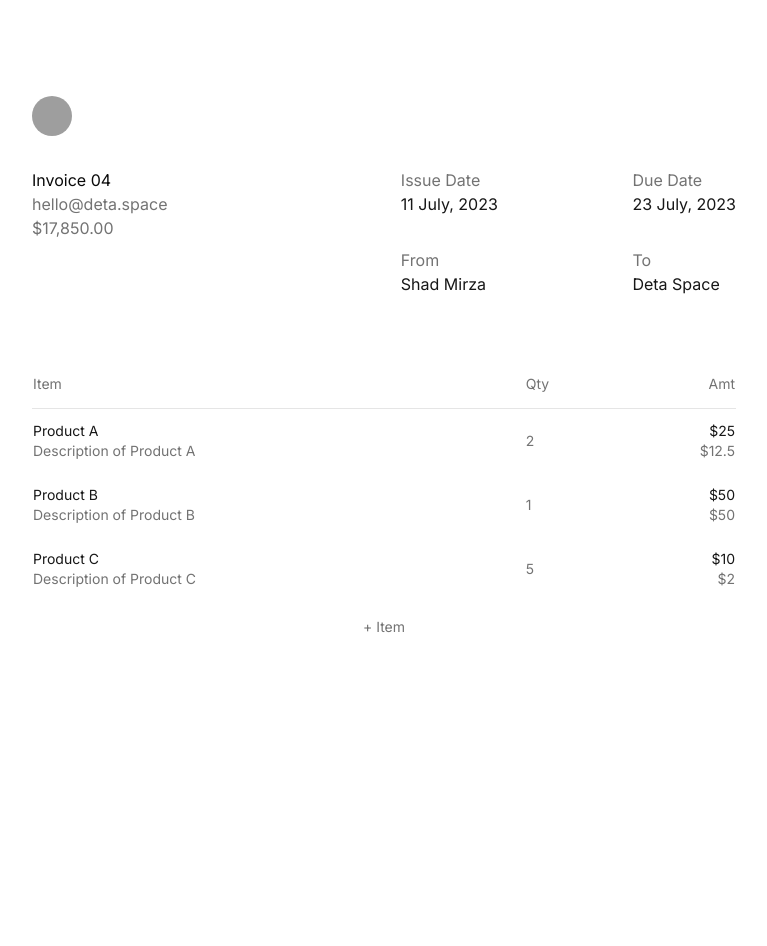
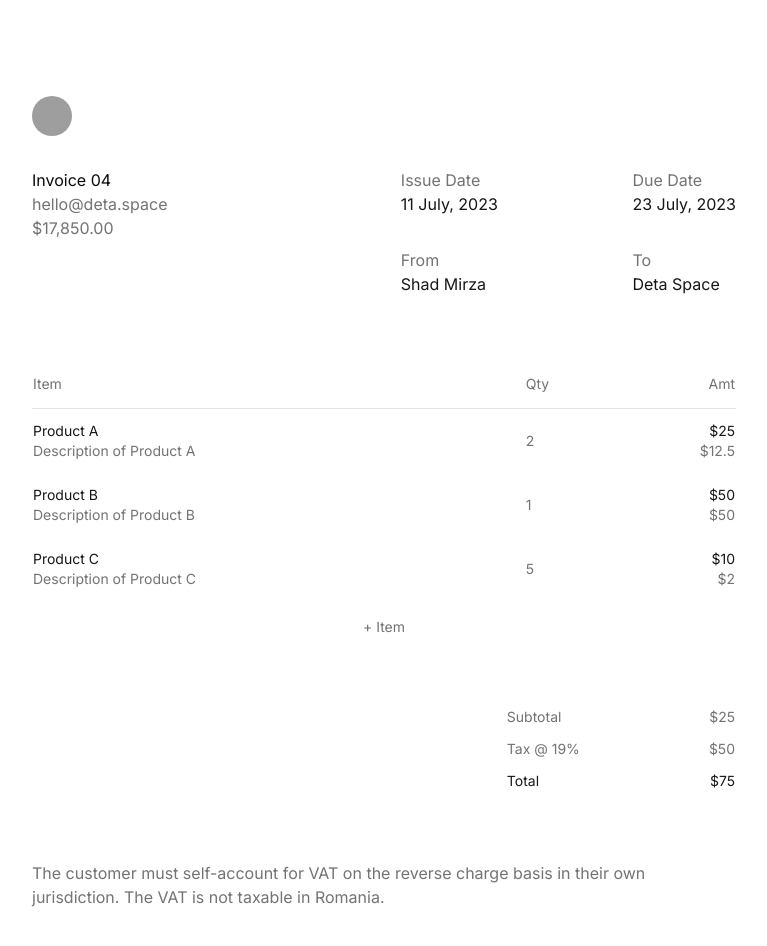
Before and after one commit to cristicretu/beacon, a Next.js app: page / in a window 1280 px wide. Shown: the top 946 px of the page, without its empty margins (256-1023 px from the left). Before the commit the page ends 800 px from the top, so only its background shows below. Built offline with nearby package versions, Linux system fonts and the light colour scheme; grey boxes are pictures that could not be loaded.

Commit message:
feat: finish design

```diff
--- a/components/invoice-view.tsx
+++ b/components/invoice-view.tsx
@@ -1,5 +1,7 @@
 import { Avatar, AvatarFallback, AvatarImage } from "@/components/ui/avatar";
 import { TableItems } from "./table-items";
+import { cn } from "@/lib/utils";
+import { TableSubtotal } from "./table-subtotal";
 
 export function InvoiceView() {
  return (
@@ -7,8 +9,8 @@ export function InvoiceView() {
    {/* Top part */}
    <div className="flex flex-col space-y-8">
     <Avatar>
-     <AvatarImage src="https://github.com/shadcn.png" alt="@shadcn" />
-     <AvatarFallback>CN</AvatarFallback>
+     <AvatarImage src="https://github.com/sha" alt="myself" />
+     <AvatarFallback>DS</AvatarFallback>
     </Avatar>
 
     <div className="flex flex-col space-y-4 md:flex-row md:justify-between md:items-start md:space-y-0">
@@ -31,6 +33,17 @@ export function InvoiceView() {
 
    {/* Invoice Items */}
    <TableItems />
+
+   {/* Total View */}
+   <div className="flex justify-end w-full">
+    <TableSubtotal />
+   </div>
+
+   {/* Note */}
+   <p>
+    The customer must self-account for VAT on the reverse charge basis in their
+    own jurisdiction. The VAT is not taxable in Romania.
+   </p>
   </div>
  );
 }
--- /dev/null
+++ b/components/table-subtotal.tsx
@@ -0,0 +1,48 @@
+import { Table, TableBody, TableCell, TableRow } from "@/components/ui/table";
+import { cn } from "@/lib/utils";
+
+const subtotals = [
+ {
+  text: "Subtotal",
+  amt: 25.0,
+ },
+ {
+  text: "Tax @ 19%",
+  amt: 50.0,
+ },
+ {
+  text: "Total",
+  amt: 75.0,
+  final: true,
+ },
+];
+
+export function TableSubtotal() {
+ return (
+  <Table className={cn("text-neutral-500 max-w-[256px]")}>
+   <TableBody>
+    {subtotals.map((item, id) => (
+     <TableRow key={id}>
+      <TableCell
+       className={cn(
+        item.final && "text-neutral-900 dark:text-neutral-100",
+        "py-1.5"
+       )}
+      >
+       {item.text}
+      </TableCell>
+      <TableCell
+       className={cn(
+        "text-right",
+        item.final && "text-neutral-900 dark:text-neutral-100",
+        "py-1.5 pl-32"
+       )}
+      >
+       ${item.amt}
+      </TableCell>
+     </TableRow>
+    ))}
+   </TableBody>
+  </Table>
+ );
+}
--- a/components/ui/table.tsx
+++ b/components/ui/table.tsx
@@ -6,7 +6,7 @@ const Table = React.forwardRef<
  HTMLTableElement,
  React.HTMLAttributes<HTMLTableElement>
 >(({ className, ...props }, ref) => (
- <div className="w-full overflow-auto">
+ <div className={cn(!className && "w-full overflow-auto")}>
   <table
    ref={ref}
    className={cn("w-full caption-bottom text-sm", className)}
```
